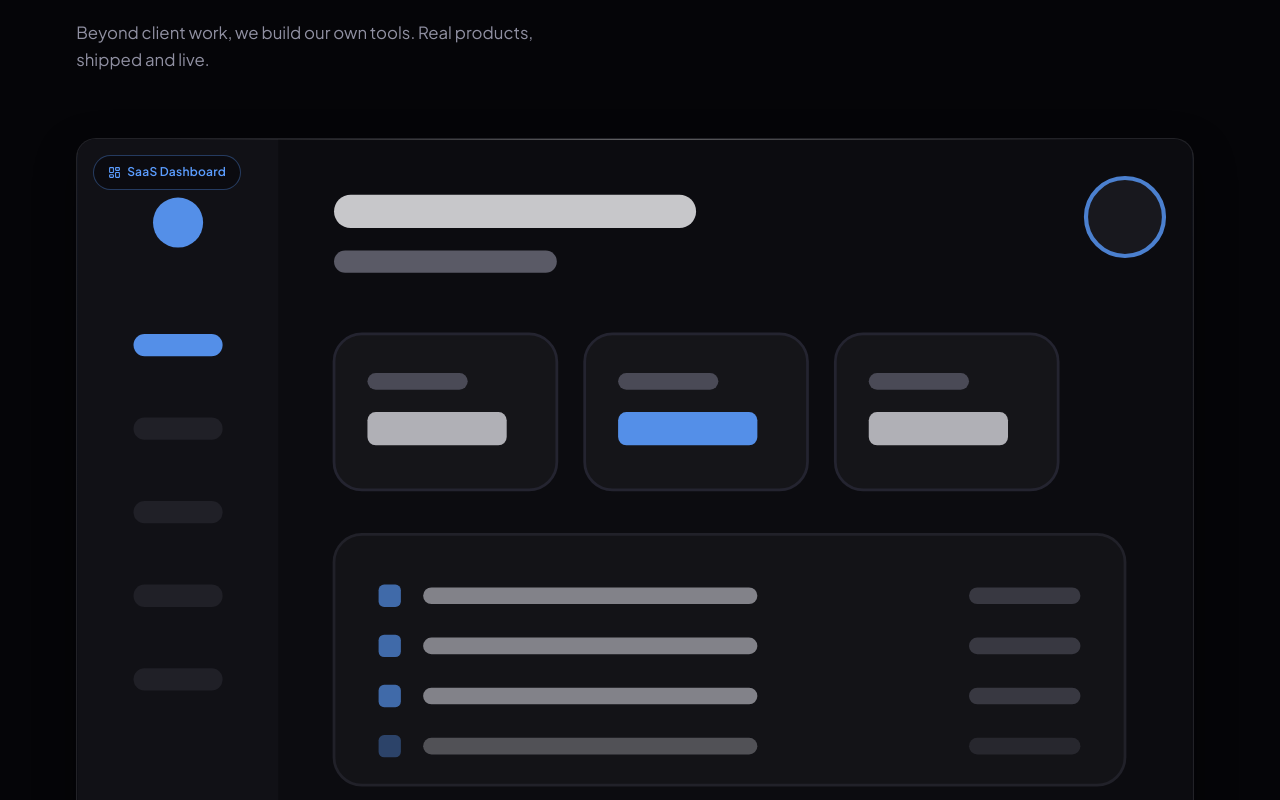
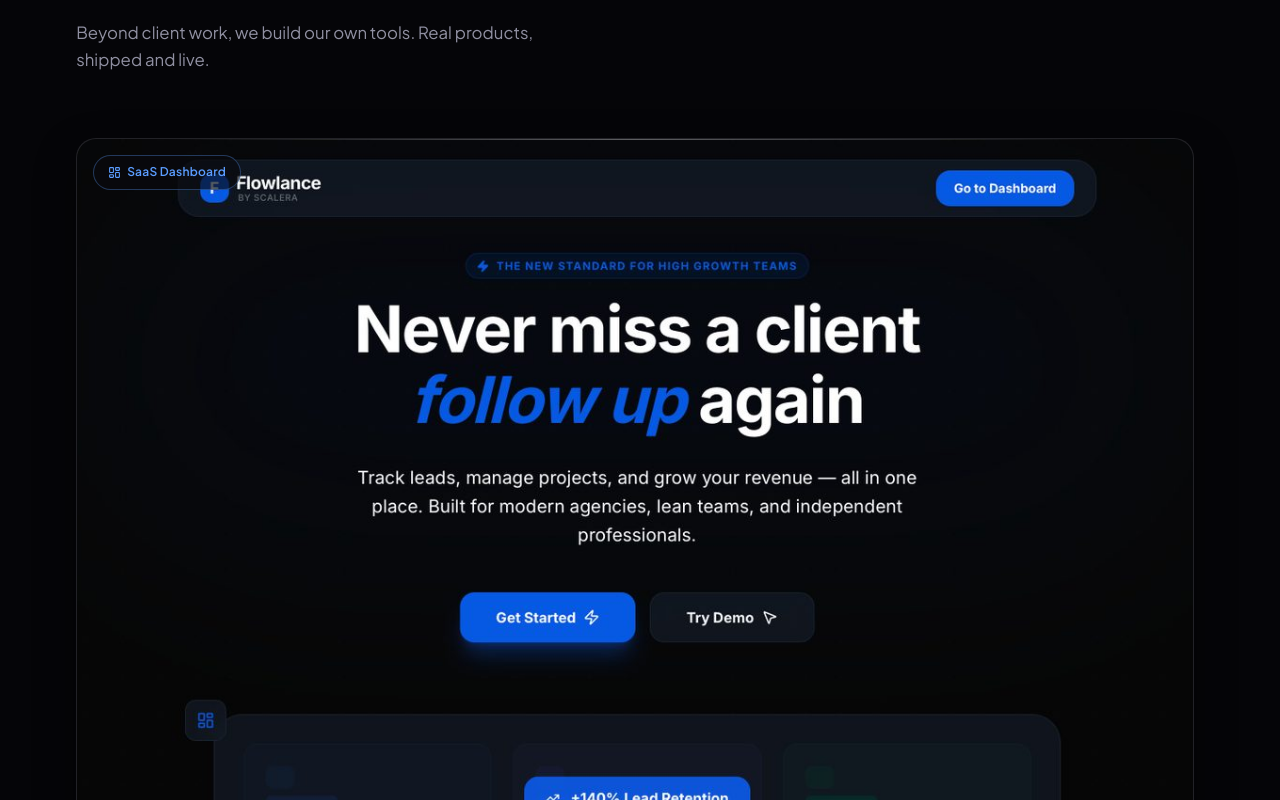
Before and after one commit to sherhanabid123-debug/Scalera, a React (Vite) app: page / in a window 1280 px wide. Shown: the part 8920-9720 px from the top of the page. Built offline with nearby package versions, Linux system fonts and the light colour scheme.

Commit message:
Use real Flowlance screenshot in Products section
Replaced the placeholder SVG dashboard mockup with an actual
screenshot of the Flowlance landing page, resized and compressed
(1469px -> 1400px wide, JPEG q82, ~64KB) and saved to
public/assets/flowlance-preview.jpg.

```diff
--- a/src/components/sections/Products.jsx
+++ b/src/components/sections/Products.jsx
@@ -9,6 +9,7 @@ const products = [
     summary:
       "A modern client and workspace management dashboard built for freelancers and small studios. Track clients, projects, and workspaces in one clean, organized view, with secure authentication so every workspace stays private.",
     link: "https://flowlance-one.vercel.app/dashboard",
+    img: "/assets/flowlance-preview.jpg",
     accent: "#5b9dff",
   },
 ];
@@ -99,45 +100,22 @@ const Products = () => {
                   aspectRatio: "16 / 10",
                   overflow: "hidden",
                   borderBottom: "1px solid var(--border-subtle)",
-                  background: "linear-gradient(160deg, rgba(91,157,255,0.08) 0%, rgba(10,10,14,0.4) 70%)",
-                  transform: hoveredId === product.id ? "scale(1.02)" : "scale(1)",
-                  transition: "transform 0.6s cubic-bezier(0.16, 1, 0.3, 1)",
+                  background: "rgba(255,255,255,0.02)",
                 }}
               >
-                <svg
-                  viewBox="0 0 400 250"
-                  style={{ width: "100%", height: "100%", display: "block" }}
-                  xmlns="http://www.w3.org/2000/svg"
-                >
-                  <rect width="400" height="250" fill="#0c0c10" />
-                  {/* Sidebar */}
-                  <rect x="0" y="0" width="72" height="250" fill="#111116" />
-                  <circle cx="36" cy="30" r="9" fill={product.accent} opacity="0.9" />
-                  {[70, 100, 130, 160, 190].map((y, i) => (
-                    <rect key={i} x="20" y={y} width="32" height="8" rx="4" fill={i === 0 ? product.accent : "#2a2a32"} opacity={i === 0 ? 0.9 : 0.6} />
-                  ))}
-                  {/* Top bar */}
-                  <rect x="92" y="20" width="130" height="12" rx="6" fill="#e8e8ec" opacity="0.85" />
-                  <rect x="92" y="40" width="80" height="8" rx="4" fill="#5a5a66" />
-                  <circle cx="376" cy="28" r="14" fill="#1c1c22" stroke={product.accent} strokeWidth="1.5" opacity="0.8" />
-                  {/* Stat cards */}
-                  {[92, 182, 272].map((x, i) => (
-                    <g key={i}>
-                      <rect x={x} y="70" width="80" height="56" rx="10" fill="#151519" stroke="#242430" strokeWidth="1" />
-                      <rect x={x + 12} y="84" width="36" height="6" rx="3" fill="#4a4a56" />
-                      <rect x={x + 12} y="98" width="50" height="12" rx="3" fill={i === 1 ? product.accent : "#d8d8de"} opacity={i === 1 ? 0.9 : 0.8} />
-                    </g>
-                  ))}
-                  {/* Workspace list / table */}
-                  <rect x="92" y="142" width="284" height="90" rx="10" fill="#131317" stroke="#212129" strokeWidth="1" />
-                  {[0, 1, 2, 3].map((i) => (
-                    <g key={i} opacity={i === 3 ? 0.5 : 0.9}>
-                      <rect x="108" y={160 + i * 18} width="8" height="8" rx="2" fill={product.accent} opacity="0.7" />
-                      <rect x="124" y={161 + i * 18} width="120" height="6" rx="3" fill="#c4c4cc" opacity="0.7" />
-                      <rect x="320" y={161 + i * 18} width="40" height="6" rx="3" fill="#3c3c46" />
-                    </g>
-                  ))}
-                </svg>
+                <img
+                  src={product.img}
+                  alt={`${product.title} landing page preview`}
+                  loading="lazy"
+                  style={{
+                    width: "100%",
+                    height: "100%",
+                    objectFit: "cover",
+                    objectPosition: "top",
+                    transform: hoveredId === product.id ? "scale(1.04)" : "scale(1)",
+                    transition: "transform 0.6s cubic-bezier(0.16, 1, 0.3, 1)",
+                  }}
+                />
                 <div
                   style={{
                     position: "absolute",
```
Also changed, not shown: public/assets/flowlance-preview.jpg (added).
